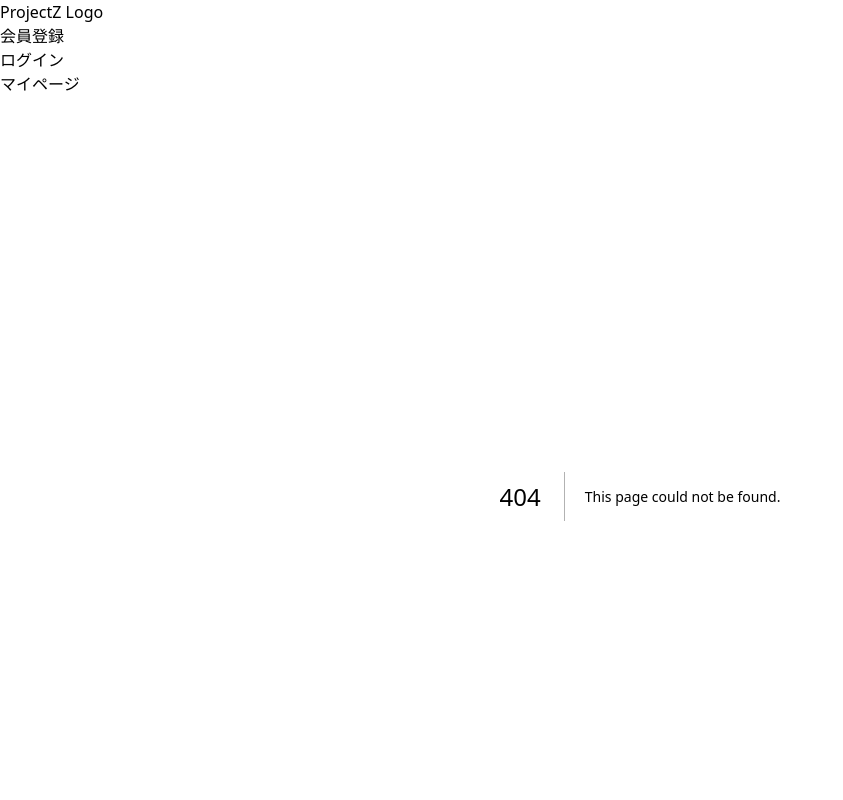
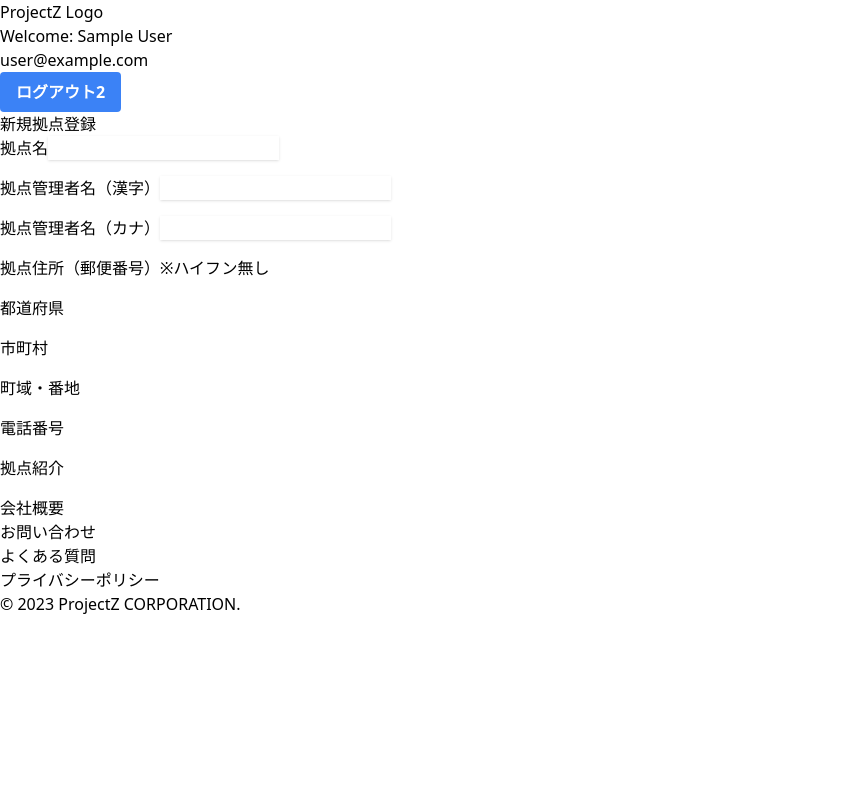
Before and after one commit to DaisukeMiyauchi-nippon/nextjs, a Next.js app: page /management/newplace in a window 1280 px wide. Before the commit this address had no page. Shown: the top 800 px of the page, without its empty margins (0-843 px from the left). Built offline with nearby package versions, Linux system fonts and the light colour scheme; no server answers; sample sign-in values are in the browser's storage.

Commit message:
11/19完了分。google認証の実装完了。

```diff
--- a/src/app/Header.tsx
+++ b/src/app/Header.tsx
@@ -1,19 +1,14 @@
-import Link from 'next/link'
-import React from 'react'
+import Link from "next/link";
+import React from "react";
 
-const Header = () => {
+const Header = async () => {
   return (
     <header>
-        <h1><Link href="/">ProjectZ Logo</Link></h1>
-        <div>
-            <ul>
-                <li>会員登録</li>
-                <li><Link href = "/login">ログイン</Link></li>
-                <li>マイページ</li>
-            </ul>
-        </div>
+      <h1>
+        <Link href="/">ProjectZ Logo</Link>
+      </h1>
     </header>
-  )
-}
+  );
+};
 
-export default Header
+export default Header;
--- /dev/null
+++ b/src/app/LoginControl.tsx
@@ -0,0 +1,19 @@
+import { getServerSession } from "next-auth";
+import { LogoutButton, LoginButton } from "./compornents/LoginButton";
+import { authOptions } from "./option";
+import { redirect } from "next/navigation";
+
+export default async function LoginControl() {
+  const session = await getServerSession(authOptions);
+  if (!session) {
+    return <LoginButton />;
+  } else {
+    return (
+      <main>
+        <div>Welcome: {session?.user?.name}</div>
+        <div>{session?.user?.email}</div>
+        <LogoutButton />
+      </main>
+    );
+  }
+}
--- /dev/null
+++ b/src/app/api/auth/[...nextauth]/route.ts
@@ -0,0 +1,6 @@
+import { authOptions } from "@/app/option";
+import NextAuth from "next-auth";
+
+const handler = NextAuth(authOptions);
+
+export { handler as GET, handler as POST }
--- /dev/null
+++ b/src/app/api/sign_in/page.tsx
@@ -0,0 +1,9 @@
+import { LoginButton } from "@/app/compornents/LoginButton"
+
+export default async function Home() {
+  return (
+    <main className="flex min-h-screen flex-col items-center justify-center">
+    <LoginButton />
+    </main>
+  )
+}
--- a/src/app/compornents/KeywordResearch.tsx
+++ b/src/app/compornents/KeywordResearch.tsx
@@ -5,17 +5,10 @@ type ReseachListProps = {
   items: Item[];
 };
 
-const KeywordResearch = ({items} : ReseachListProps) => {
+const KeywordResearch = () => {
   return(
   <div>
-    {items.map((item) =>(
-      <article className = "shadow" key = {item.id}>
-        <p>{item.id}</p>
-        <p>{item.user_name_kana}</p>
 
-      </article>
-
-    ))}
       <label htmlFor="searchBox">キーワード検索</label>
       <form action="/resultkeyword" method="get">
         <input type="text" id="searchBox" placeholder="例：登山　山梨"  name="word"/>
--- /dev/null
+++ b/src/app/compornents/LoginButton.tsx
@@ -0,0 +1,26 @@
+"use client";
+
+import { signIn, signOut } from "next-auth/react";
+import React from "react";
+
+export const LoginButton = () => {
+  return (
+    <button
+      className="bg-blue-500 hover:bg-blue-700 text-white font-bold py-2 px-4 rounded"
+      onClick={() => signIn('google', { callbackUrl: '/' })}
+    >
+      ログイン
+    </button>
+  );
+};
+
+export const LogoutButton = () => {
+  return (
+    <button
+      className="bg-blue-500 hover:bg-blue-700 text-white font-bold py-2 px-4 rounded"
+      onClick={() => signOut()}
+    >
+      ログアウト2
+    </button>
+  );
+};
--- a/src/app/layout.tsx
+++ b/src/app/layout.tsx
@@ -3,6 +3,7 @@ import { Inter } from 'next/font/google'
 import './globals.css'
 import Header from './Header'
 import Footer from './Footer'
+import LoginControl from './LoginControl'
 
 
 export default function RootLayout({
@@ -14,8 +15,8 @@ export default function RootLayout({
     <html lang="ja">
       <body>
         <Header />
+        <LoginControl />
         {children}
-
         <Footer />
 
       </body>
--- a/src/app/login/page.tsx
+++ b/src/app/login/page.tsx
@@ -1,9 +1,23 @@
 import React from 'react'
+import { getServerSession } from 'next-auth';
+import { LoginButton } from '../compornents/LoginButton';
+import { LogoutButton } from '../compornents/LoginButton';
+import { authOptions } from '../option';
+import { redirect } from 'next/navigation';
 
-const page = () => {
+
+const page = async () => {
+  const session = await getServerSession(authOptions);
+
+  if (!session) {
+    redirect('/sign_in')
   return (
-    <div>ログイン</div>
+    <main className="flex min-h-screen flex-col items-center justify-center">
+    <div>Welcome: {session?.user?.name}</div>
+    <LogoutButton/>
+  </main>
   )
+}
 }
 
 export default page
--- /dev/null
+++ b/src/app/management/newplace/page.tsx
@@ -0,0 +1,57 @@
+import React from 'react'
+
+const NewPlace = () => {
+  return (
+    <div>
+        <h2>新規拠点登録</h2>
+        <form>
+            <div className='mb-4'>
+                <label>拠点名</label>
+                <input type="text" className='shadow'></input>
+            </div>
+
+            <div className='mb-4'>
+                <label>拠点管理者名（漢字）</label>
+                <input type="text" className='shadow'></input>
+            </div>
+
+            <div className='mb-4'>
+                <label>拠点管理者名（カナ）</label>
+                <input type="text" className='shadow'></input>
+            </div>
+
+            <div className='mb-4'>
+                <label>拠点住所（郵便番号）※ハイフン無し</label>
+                <input type="text" className="postal_code"></input>
+            </div>
+
+            <div className='mb-4'>
+                <label>都道府県</label>
+                <input type="text" className=""></input>
+            </div>
+
+            <div className='mb-4'>
+                <label>市町村</label>
+                <input type="text" className=""></input>
+            </div>
+
+            <div className='mb-4'>
+                <label>町域・番地</label>
+                <input type="text" className=""></input>
+            </div>
+
+            <div className='mb-4'>
+                <label>電話番号</label>
+                <input type="text" className=""></input>
+            </div>
+
+            <div className='mb-4'>
+                <label>拠点紹介</label>
+                <input type="textarea" className=""></input>
+            </div>
+        </form>
+        </div>
+  )
+}
+
+export default NewPlace
--- /dev/null
+++ b/src/app/option.ts
@@ -0,0 +1,13 @@
+import { NextAuthOptions } from "next-auth";
+import GoogleProvider from "next-auth/providers/google";
+
+export const authOptions: NextAuthOptions = {
+    debug: true,
+    session: { strategy: "jwt" },
+    providers: [
+        GoogleProvider({
+            clientId: process.env.GOOGLE_CLIENT_ID!,
+            clientSecret: process.env.GOOGLE_CLIENT_SECRET!
+        })
+    ]
+}
--- a/src/app/page.tsx
+++ b/src/app/page.tsx
@@ -2,17 +2,13 @@ import Image from 'next/image'
 import KeywordResearch from './compornents/KeywordResearch'
 import GenreResearch from './compornents/GenreResearch'
 import AreaResearch from './compornents/AreaResearch'
-import { supabase } from '@/utils/supabaseClient';
 
 export default async function Home() {
-  const API_URL = process.env.NEXT_PUBLIC_API_URL;
-  const res = await fetch(`${API_URL}/api`, {cache: "no-store"});
-  const item = await res.json();
 
   return (
     <div>
       <AreaResearch />
-      <KeywordResearch items = {item}/>
+      <KeywordResearch />
       <GenreResearch />
     </div>
 
```
Also changed, not shown: src/app/api/index.ts (renamed from src/pages/api/index.ts).
